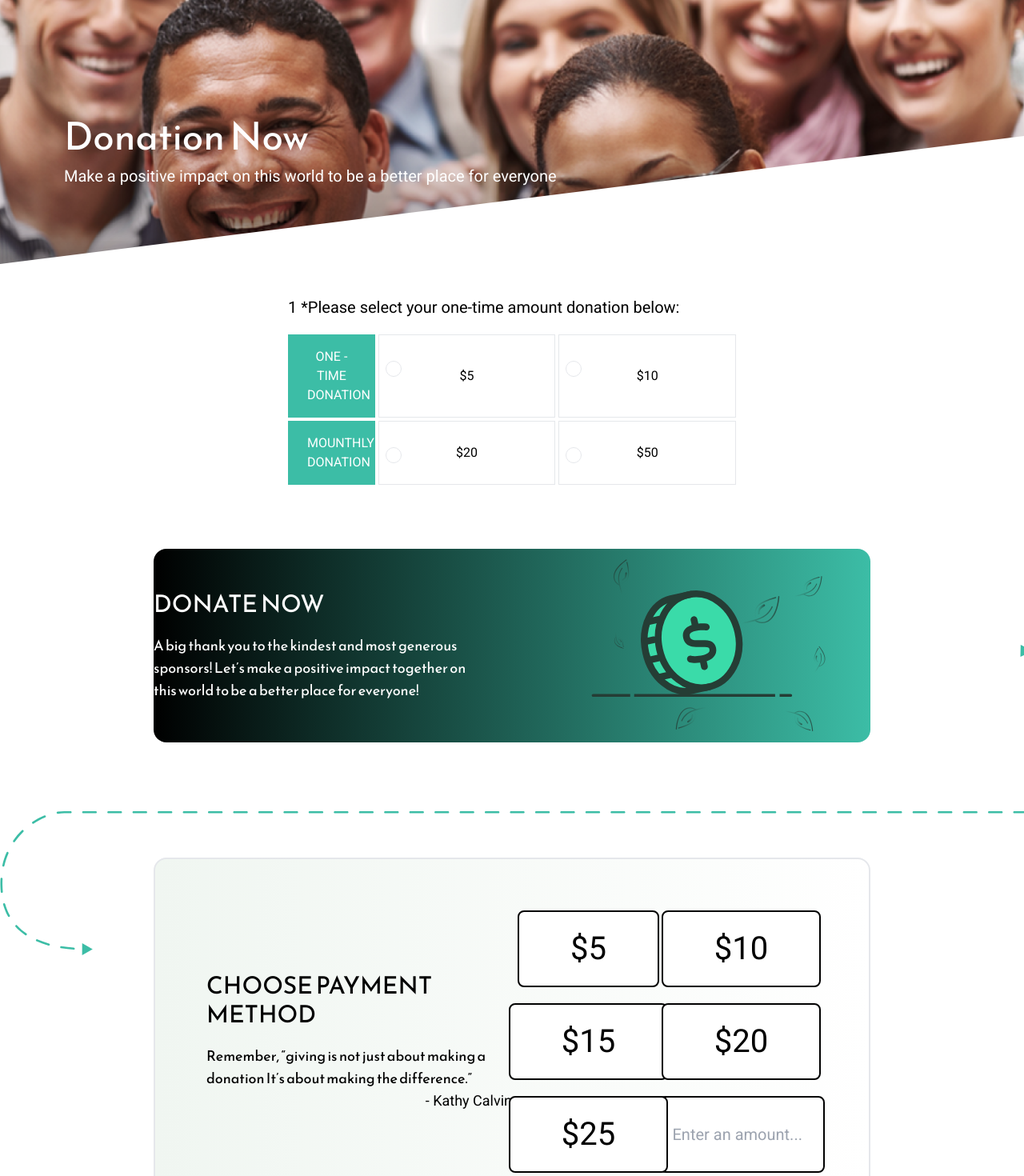
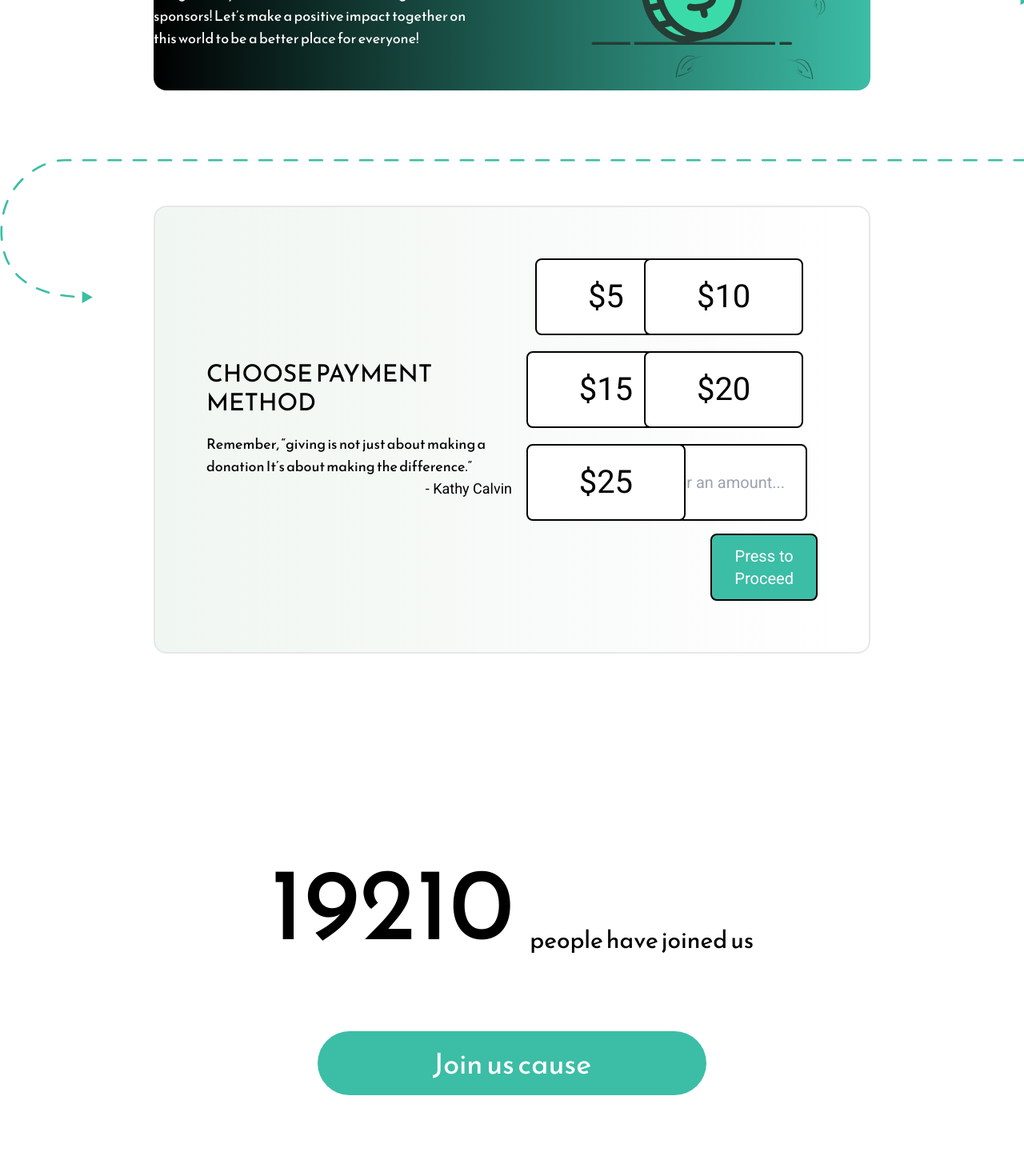
Before and after one commit to AboNazari/JASHA, a React (Create React App) app: page / in a window 1280 px wide. Shown: the part 5040-6510 px from the top of the page at 80% size. Built offline with nearby package versions, Linux system fonts and the light colour scheme.

Commit message:
fix: the checked stage of donations button

```diff
--- a/src/components/DonationAmount.jsx
+++ b/src/components/DonationAmount.jsx
@@ -15,7 +15,7 @@ const DonationAmount = ({ amount, id }) => {
     <div className="flex justify-center align-middle">
       <input
         type="checkbox"
-        className="w-[16rem] h-[4rem] absolute m-auto checked:bg-primary"
+        className="w-[16rem] h-[4rem] absolute m-auto"
         name={id}
         id={id}
         value={amount}
@@ -24,14 +24,14 @@ const DonationAmount = ({ amount, id }) => {
       {checked ? (
         <label
           htmlFor={id}
-          className="text-[2.5rem] border-2 border-black z-10 text-white bg-primary rounded-lg py-4 px-16 "
+          className="text-[2.5rem] border-2 border-black z-10 text-white bg-primary rounded-lg py-4 px-16"
         >
           {"$" + amount}
         </label>
       ) : (
         <label
           htmlFor="five"
-          className="text-[2.5rem] border-2 border-black z-10 rounded-lg py-4 px-16 bg-white "
+          className="text-[2.5rem] border-2 border-black z-10 rounded-lg py-4 px-16 bg-white"
         >
           {"$" + amount}
         </label>
--- /dev/null
+++ b/src/data/AmountsDonate.jsx
@@ -0,0 +1,29 @@
+const AmountsDonate = [
+  {
+    id: "five",
+    name: "five",
+    amount: 5,
+  },
+  {
+    id: "ten",
+    name: "ten",
+    amount: 10,
+  },
+  {
+    id: "fifteen",
+    name: "fifteen",
+    amount: 15,
+  },
+  {
+    id: "twenty",
+    name: "twenty",
+    amount: 20,
+  },
+  {
+    id: "twenty five",
+    name: "twenty five",
+    amount: 25,
+  },
+];
+
+export default AmountsDonate;
--- a/src/layouts/Donation.jsx
+++ b/src/layouts/Donation.jsx
@@ -1,24 +1,61 @@
-import Img from "../images/team.png";
-import DonationPayment from "./DonationPayment";
+import React from "react";
+import DonationAmount from "../components/DonationAmount";
+import { ReactComponent as Leaf } from "../images/Leafs.svg";
+import { ReactComponent as Vector } from "../images/vector.svg";
+import AmountsDonate from "../data/AmountsDonate";
 
 const Donation = () => {
   return (
-    <div className="my-10 overflow-hidden" id="Donation">
-      <div
-        style={{ backgroundImage: `url(${Img})` }}
-        className="w-full h-[100vw] sm:h-[50vw] lg:h-[34vw] bg-cover bg-bottom text-white flex justify-end flex-col pl-6 pb-16 sm:pb-24 lg:pl-20 relative"
-      >
-        <h1 className="font-primary text-5xl">Donation Now</h1>
-        <p className="mt-3 text-xl">
-          Make a positive impact on this world to be a better place for everyone
-        </p>
-        <div className="absolute w-0 h-0 border-b-[200px] border-b-white border-l-[100rem] border-l-transparent left-0 bottom-0 transfor" />
+    <div className="w-full h-full flex flex-col ">
+      <div className="flex items-center w-[70%] m-auto justify-end bg-gradient-to-l from-primary to-black rounded-2xl z-10">
+        <div className="w-3/5  pr-20 ">
+          <h3 className="text-white font-primary text-3xl  mb-5">DONATE NOW</h3>
+          <p className="text-white text-lg font-primary">
+            A big thank you to the kindest and most generous sponsors! Let’s
+            make a positive impact together on this world to be a better place
+            for everyone!
+          </p>
+        </div>
+        <Leaf />
       </div>
-      <div className="flex w-full h-full relative px-5 lg:px-20 py-10">
-        <div className="flex justify-center w-full">
-          <DonationPayment />
+      {/* Second Section */}
+      <div className="-mt-32 mx-auto ">
+        <Vector />
+      </div>
+      {/* section three */}
+      <div className="flex items-center w-[70%] m-auto h-2/4  justify-end bg-gradient-to-r from-bright to-gray rounded-2xl p-16 -mt-32 border-2 z-10">
+        <div className="w-2/4">
+          <h3 className=" font-primary text-3xl  mb-5">
+            CHOOSE PAYMENT METHOD
+          </h3>
+          <p className=" text-lg font-primary">
+            Remember, “giving is not just about making a donation It’s about
+            making the difference.”
+          </p>
+          <p className="text-right text-lg"> - Kathy Calvin</p>
         </div>
-        <div></div>
+        <div className="w-2/4">
+          <div className="grid grid-cols-2 gap-y-5 gap-x-2 justify-items-center w-3/4 m-auto">
+            {AmountsDonate.map((data) => {
+              return (
+                <DonationAmount
+                  key={data.id}
+                  name={data.name}
+                  id={data.id}
+                  amount={data.amount}
+                />
+              );
+            })}
+            <input
+              type="text "
+              className="border-2 border-black rounded-lg px-4 text-xl max-w-[13rem] bg-white"
+              placeholder="Enter an amount..."
+            />
+          </div>
+          <button className="border-2 border-black rounded-lg px-5 py-3 mt-4 text-xl max-w-[13rem] bg-primary text-white ml-[65%] hover:bg-white hover:text-black">
+            Press to Proceed
+          </button>
+        </div>
       </div>
     </div>
   );
--- a/src/layouts/DonationX.jsx
+++ /dev/null
@@ -1,53 +0,0 @@
-import React from "react";
-import DonationAmount from "../components/DonationAmount";
-import { ReactComponent as Leaf } from "../images/Leafs.svg";
-import { ReactComponent as Vector } from "../images/vector.svg";
-
-const DonationX = () => {
-  return (
-    <div className="w-full h-full flex flex-col ">
-      <div className="flex items-center w-[70%] m-auto justify-end bg-gradient-to-l from-primary to-black rounded-2xl ">
-        <div className="w-3/5  pr-20 ">
-          <h3 className="text-white font-primary text-3xl  mb-5">DONATE NOW</h3>
-          <p className="text-white text-lg font-primary">
-            A big thank you to the kindest and most generous sponsors! Let’s
-            make a positive impact together on this world to be a better place
-            for everyone!
-          </p>
-        </div>
-        <Leaf />
-      </div>
-      {/* Second Section */}
-      <div className="-mt-32 mx-auto ">
-        <Vector />
-      </div>
-      {/* section three */}
-      <div className="flex items-center w-[70%] m-auto h-2/4  justify-end bg-gradient-to-r from-bright to-gray rounded-2xl p-16 -mt-32 border-2">
-        <div className="w-2/4">
-          <h3 className=" font-primary text-3xl  mb-5">
-            CHOOSE PAYMENT METHOD
-          </h3>
-          <p className=" text-lg font-primary">
-            Remember, “giving is not just about making a donation It’s about
-            making the difference.”
-          </p>
-          <p className="text-right text-lg"> - Kathy Calvin</p>
-        </div>
-        <div className="w-2/4 grid grid-cols-2 gap-y-5 justify-items-center">
-          <DonationAmount amount={5} id="five" className="max-w-[13rem]" />
-          <DonationAmount amount={10} id="ten" />
-          <DonationAmount amount={15} id="fifteen" />
-          <DonationAmount amount={20} id="twenty" />
-          <DonationAmount amount={25} id="twenty five" />
-          <input
-            type="text "
-            className="border-2 border-black rounded-lg px-4 text-xl max-w-[13rem] bg-white"
-            placeholder="Enter an amount..."
-          />
-        </div>
-      </div>
-    </div>
-  );
-};
-
-export default DonationX;
--- a/src/pages/Home.jsx
+++ b/src/pages/Home.jsx
@@ -14,8 +14,6 @@ import Partners from "../layouts/Partners";
 import Footer from "../layouts/Footer";
 import Donation from "../layouts/Donation";
 
-import DonationX from "../layouts/DonationX";
-
 const Home = () => {
   const [show, setShow] = useState(false);
 
@@ -28,7 +26,6 @@ const Home = () => {
       <About />
       <Partners />
       <Donation />
-      <DonationX />
       <Counter setShow={setShow} />
       {show && <Join setShow={setShow} />}
       <FAQ />
```
